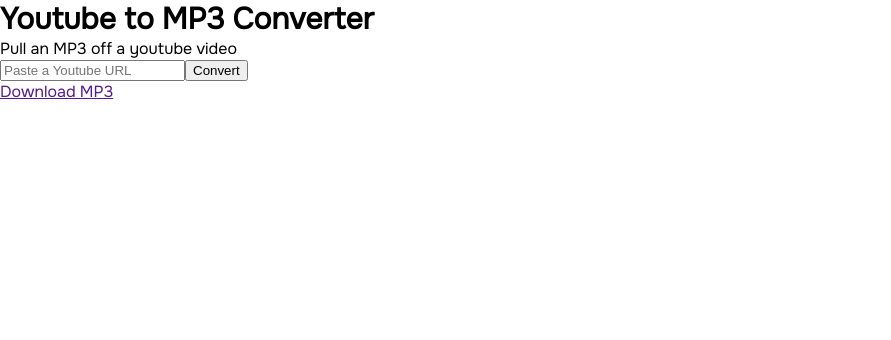
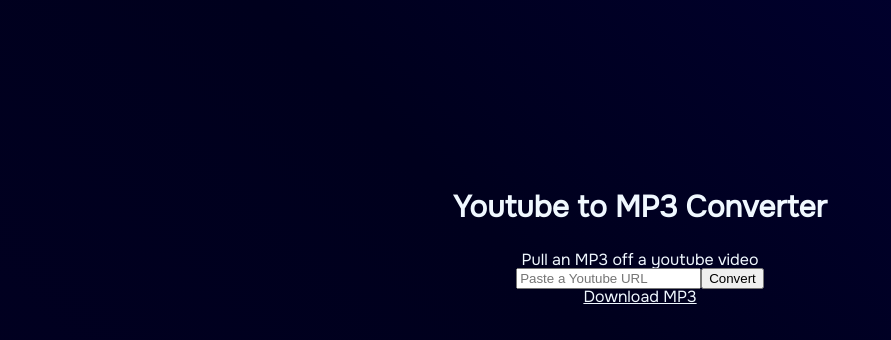
Before and after one commit to grafuj/youtube-mp3-downloader, a React (Vite) app: page / in a window 1280 px wide. Shown: the top 340 px of the page, without its empty margins (0-891 px from the left). Built offline with nearby package versions, Linux system fonts and the light colour scheme.

Commit message:
add css to main page

```diff
--- a/src/App.css
+++ b/src/App.css
@@ -2,8 +2,23 @@
 
 body {
   font-family: 'Onest', sans-serif;
+  height: 100vh;
+  background: rgb(2,0,36);
+  background: linear-gradient(45deg, rgba(2,0,36,1) 0%, rgb(0, 0, 29) 55%, rgb(1, 0, 53) 100%);
 }
 
 .page_title {
   font-size: 30px;
+  margin-bottom: 1em;
 }
+
+.light_blue {
+  color: aliceblue;
+}
+
+.content {
+  display: flex;
+  flex-direction: column;
+  align-items: center;
+  margin-top: 12em;
+}
--- a/src/App.jsx
+++ b/src/App.jsx
@@ -5,16 +5,16 @@
 
   // input needs value
   return (
-    <>
-      <h1 className='page_title'>Youtube to MP3 Converter</h1>
-      <p className="content_description">Pull an MP3 off a youtube video</p>
+    <div className='content'>
+      <h1 className='page_title light_blue'>Youtube to MP3 Converter</h1>
+      <p className="content_description light_blue">Pull an MP3 off a youtube video</p>
       <form className='form'>
         <input className='form_input' type='text' placeholder='Paste a Youtube URL'></input>
         <button type='submit' className='form_button'>Convert</button>
       </form>
 
-      <a href="" className="download_link">Download MP3</a>
-    </>
+      <a href="" className="download_link light_blue">Download MP3</a>
+    </div>
   );
 }
 
--- a/src/index.css
+++ b/src/index.css
@@ -29,7 +29,7 @@
 
 
 /* HTML5 display-role reset for older browsers */
-/*
+
 article, aside, details, figcaption, figure,
 footer, header, hgroup, menu, nav, section {
 	display: block;
@@ -52,4 +52,3 @@
 	border-collapse: collapse;
 	border-spacing: 0;
 }
-*/
```
